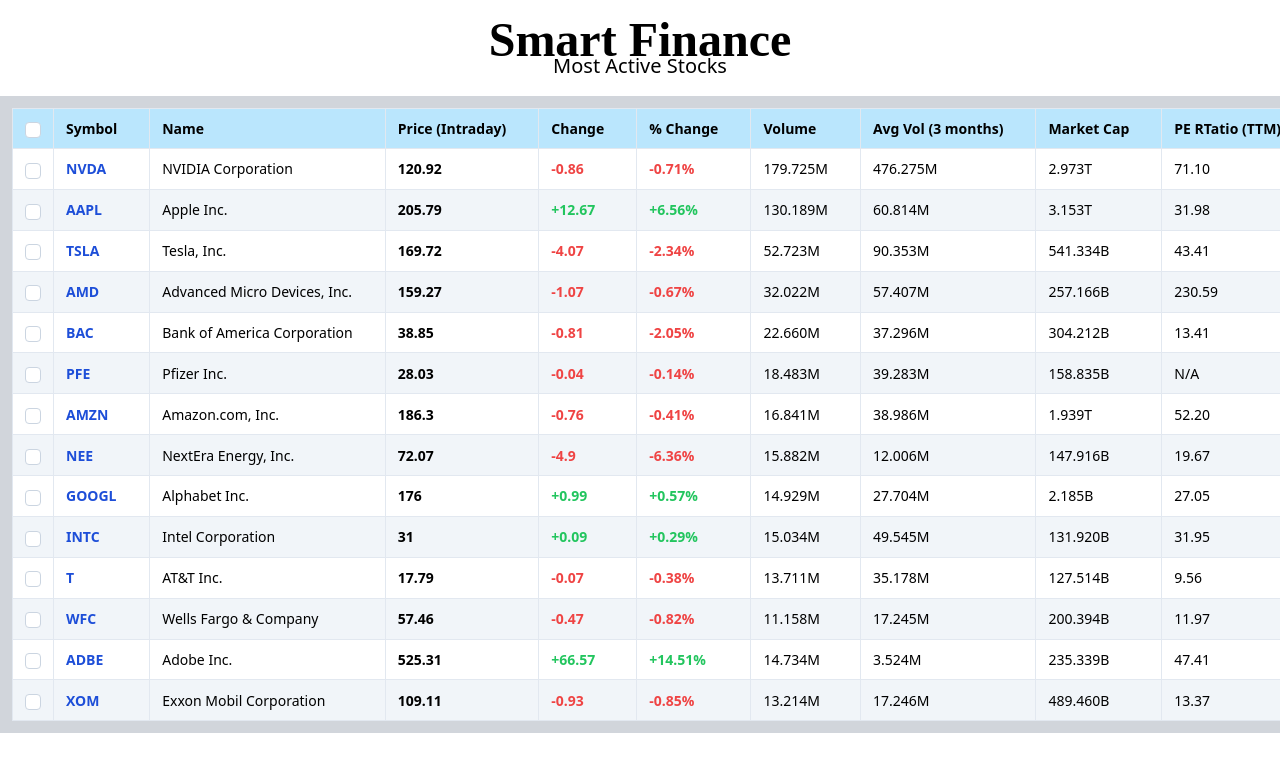
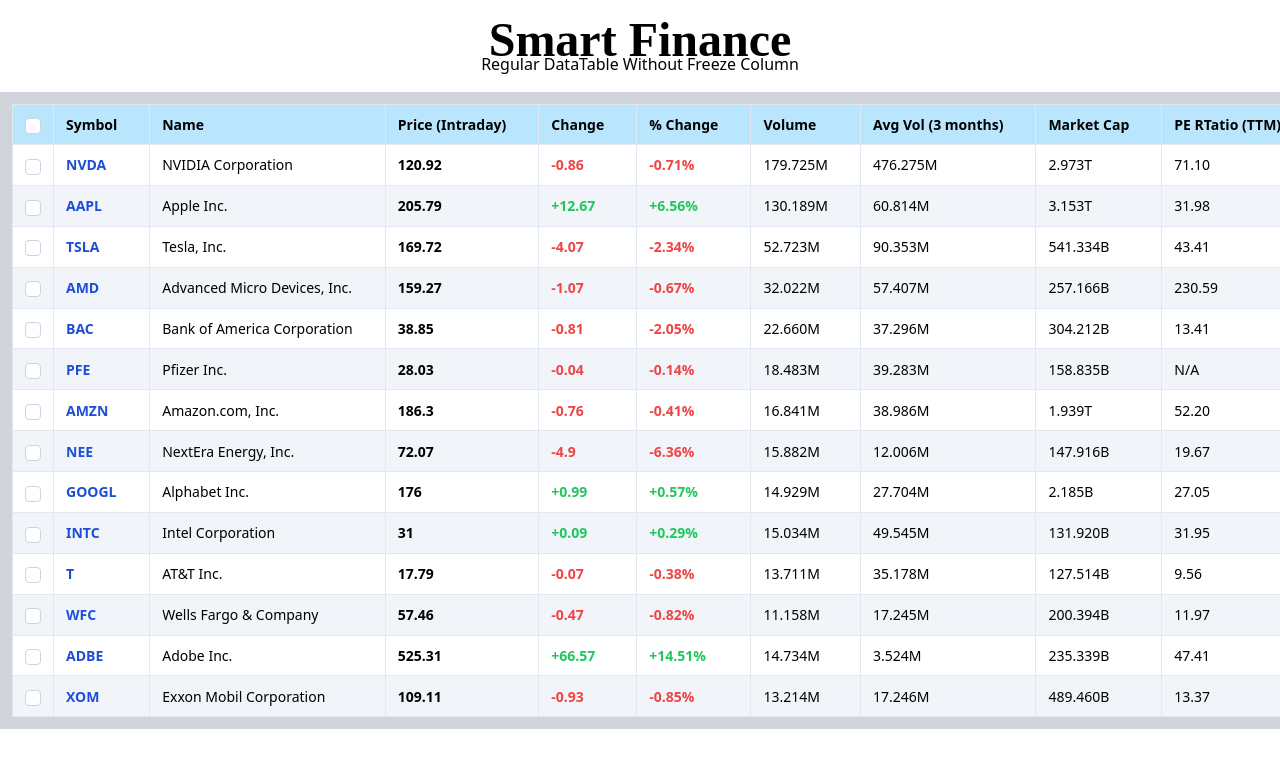
Before and after one commit to SammyLeths/studytables_uc, a React (Vite) app: page / in a window 1280 px wide. Shown: the top 772 px of the page. Built offline with nearby package versions, Linux system fonts and the light colour scheme; a web font is replaced by a local one.

Commit message:
updated sub title

```diff
--- a/src/App.tsx
+++ b/src/App.tsx
@@ -21,7 +21,9 @@
     <div className="table_container pt-2">
       <div className="title text-center pb-4 pt-2">
         <h1 className="text-5xl">Smart Finance</h1>
-        <h3 className="text-xl -mt-3">Most Active Stocks</h3>
+        <h3 className="text-base font-medium -mt-3">
+          Regular DataTable Without Freeze Column
+        </h3>
       </div>
       <div className="overflow-x-auto">
         <div className="p-3 bg-gray-300 w-fit mx-auto">
--- /dev/null
+++ b/src/w_freeze_column/FreezeColumn.tsx
@@ -0,0 +1,5 @@
+const FreezeColumn = () => {
+  return <div>FreezeColumn</div>;
+};
+
+export default FreezeColumn;
```
